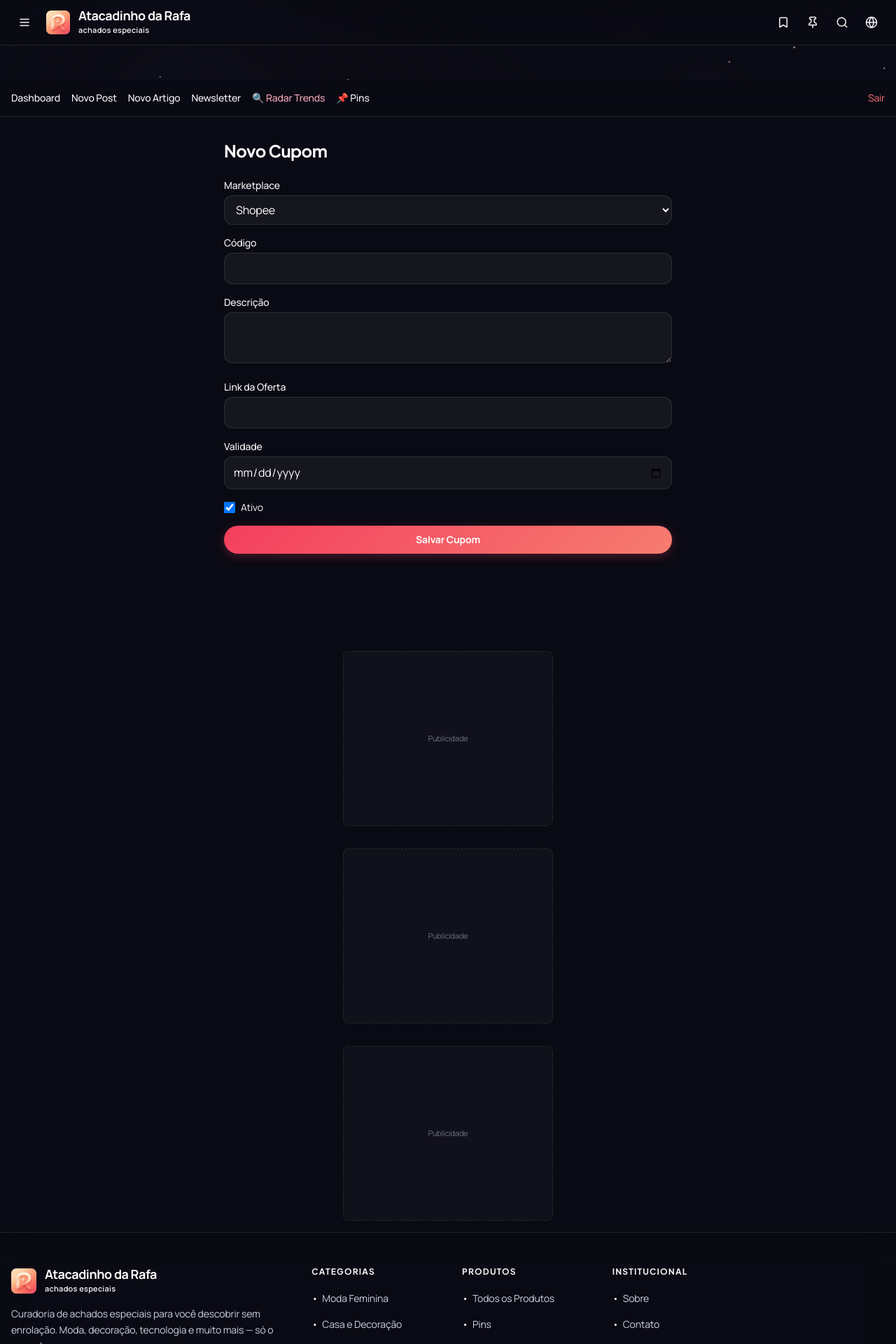
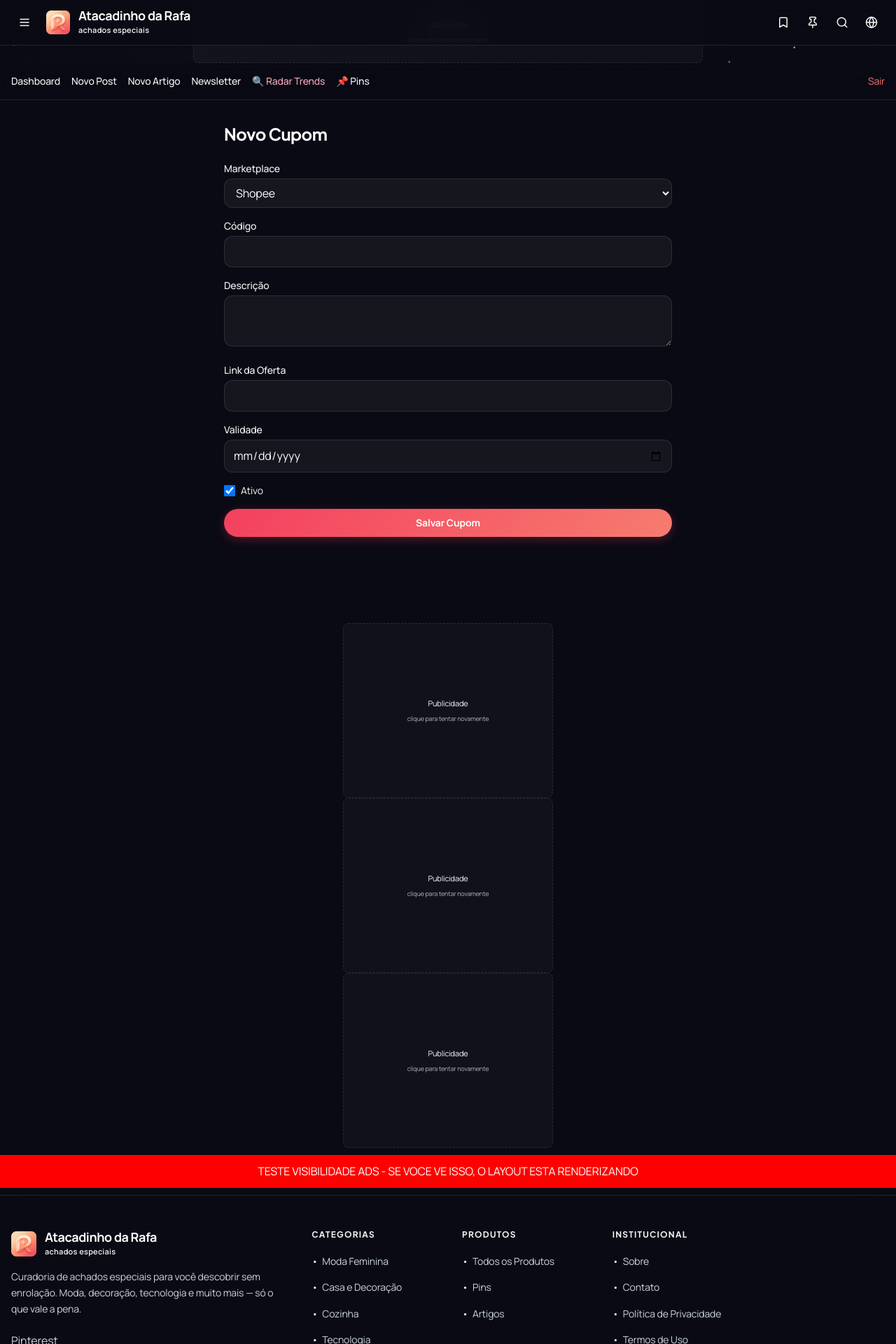
Before and after one commit to machadolucas13/atacadinho-da-rafa, a Next.js app: page /admin/novo-cupom in a window 1280 px wide. Shown: the top 1920 px of the page at 70% size. Built offline with nearby package versions, Linux system fonts and the light colour scheme; no server answers; sample sign-in values are in the browser's storage.

Commit message:
debug: add z-index to ads, test banner, loosen CSP, add console logs

```diff
--- a/next.config.js
+++ b/next.config.js
@@ -39,7 +39,7 @@ module.exports = {
           },
           {
             key: "Content-Security-Policy",
-            value: "default-src 'self'; script-src 'self' 'unsafe-inline' 'unsafe-eval' https://pagead2.googlesyndication.com https://russiaexternalkew.com https://*.googlesyndication.com https://*.google-analytics.com https://*.facebook.net https://*.fbcdn.net https://*.g.doubleclick.net https://*.google.com https://*.googleapis.com https://*.gstatic.com; style-src 'self' 'unsafe-inline' https://*.googleapis.com; img-src 'self' data: blob: https: http:; frame-src 'self' https://*.facebook.com https://*.google.com https://*.googleadservices.com https://*.doubleclick.net https://russiaexternalkew.com https://*.adsterra.com; connect-src 'self' https://*.google-analytics.com https://*.firebase.com https://*.firebaseio.com https://*.googleapis.com https://*.gstatic.com https://*.shopee.com.br https://*.amazon.com https://*.mercadolivre.com.br https://russiaexternalkew.com https://*.adsterra.com; font-src 'self' https://*.gstatic.com https://*.googleapis.com; object-src 'none'; frame-ancestors 'none';",
+            value: "default-src 'self'; script-src 'self' 'unsafe-inline' 'unsafe-eval' https: http:; style-src 'self' 'unsafe-inline' https:; img-src 'self' data: blob: https: http:; frame-src 'self' https: http:; connect-src 'self' https: http:; font-src 'self' https: http:; object-src 'none'; frame-ancestors 'none';",
           },
         ],
       },
--- a/src/app/layout.tsx
+++ b/src/app/layout.tsx
@@ -137,10 +137,20 @@ export default function RootLayout({
           style={{position: 'relative', zIndex: 10}}
         >
           {children}
-          <InContentAd />
+          <div style={{position:'relative',zIndex:50}}>
+            <InContentAd />
+          </div>
         </main>
-        <SmartlinkAd />
-        <FooterAd />
+        <div style={{position:'relative',zIndex:50}}>
+          <SmartlinkAd />
+        </div>
+        <div style={{position:'relative',zIndex:50}}>
+          <FooterAd />
+        </div>
+        {/* TEST: temporary debug banner - REMOVE AFTER TESTING */}
+        <div style={{position:'relative',zIndex:50,background:'red',color:'white',padding:'10px',textAlign:'center',margin:'10px 0'}}>
+          TESTE VISIBILIDADE ADS - SE VOCE VE ISSO, O LAYOUT ESTA RENDERIZANDO
+        </div>
         <Footer className="relative z-20" />
         <ScrollReveal />
         <PWAProvider />
--- a/src/components/ads/AdsterraAds.tsx
+++ b/src/components/ads/AdsterraAds.tsx
@@ -12,32 +12,56 @@ type AdProps = {
 export function Ad({ html, src, width, height }: AdProps) {
   const ref = useRef<HTMLDivElement>(null);
   const [error, setError] = useState(false);
+  const [attempt, setAttempt] = useState(0);
 
   useEffect(() => {
-    if (typeof window === "undefined" || !ref.current) return;
+    if (typeof window === "undefined") {
+      console.log("[Ad] Server-side, skipping");
+      return;
+    }
 
     const container = ref.current;
+    if (!container) {
+      console.log("[Ad] No container ref");
+      return;
+    }
+
+    console.log(`[Ad] Mounting ad attempt ${attempt + 1}`, { width, height, src });
+
     container.innerHTML = "";
 
-    let timeout: number;
+    const timeout = window.setTimeout(() => {
+      console.log(`[Ad] Timeout after 10s, showing fallback`);
+      setError(true);
+    }, 10000);
 
     try {
+      console.log("[Ad] Creating atOptions script");
       const atOptionsScript = document.createElement("script");
       atOptionsScript.type = "text/javascript";
       atOptionsScript.textContent = html;
       container.appendChild(atOptionsScript);
+      console.log("[Ad] atOptions script appended");
 
+      console.log("[Ad] Creating invoke script");
       const invokeScript = document.createElement("script");
       invokeScript.src = src;
       invokeScript.async = true;
-      invokeScript.onload = () => setError(false);
-      invokeScript.onerror = () => setError(true);
+      invokeScript.onload = () => {
+        console.log(`[Ad] Invoke script loaded successfully`);
+        window.clearTimeout(timeout);
+        setError(false);
+      };
+      invokeScript.onerror = (e) => {
+        console.log(`[Ad] Invoke script failed to load`, e);
+        window.clearTimeout(timeout);
+        setError(true);
+      };
       container.appendChild(invokeScript);
-
-      timeout = window.setTimeout(() => {
-        setError(true);
-      }, 10000);
-    } catch {
+      console.log("[Ad] Invoke script appended, waiting...");
+    } catch (err) {
+      console.log("[Ad] Error during script creation", err);
+      window.clearTimeout(timeout);
       setError(true);
     }
 
@@ -47,15 +71,24 @@ export function Ad({ html, src, width, height }: AdProps) {
         ref.current.innerHTML = "";
       }
     };
-  }, [html, src]);
+  }, [html, src, attempt]);
+
+  const retry = () => {
+    console.log("[Ad] Retrying...");
+    setError(false);
+    setAttempt((a) => a + 1);
+  };
 
   if (error) {
+    console.log("[Ad] Showing error fallback");
     return (
       <div
+        onClick={retry}
         style={{
           width,
           height,
           display: "flex",
+          flexDirection: "column",
           alignItems: "center",
           justifyContent: "center",
           background: "rgba(255,255,255,0.03)",
@@ -63,9 +96,11 @@ export function Ad({ html, src, width, height }: AdProps) {
           color: "#6b7280",
           fontSize: 11,
           borderRadius: 8,
+          cursor: "pointer",
         }}
       >
-        Publicidade
+        <span>Publicidade</span>
+        <span style={{ fontSize: 9, marginTop: 4, opacity: 0.7 }}>clique para tentar novamente</span>
       </div>
     );
   }
@@ -81,6 +116,7 @@ export function Ad({ html, src, width, height }: AdProps) {
         maxWidth: "100%",
         overflow: "hidden",
         position: "relative",
+        border: "1px solid rgba(255,255,255,0.05)",
       }}
     />
   );
@@ -138,7 +174,10 @@ export function TopAd() {
   }, []);
 
   return (
-    <div className="flex items-center justify-center w-full overflow-hidden py-3">
+    <div
+      className="flex items-center justify-center w-full overflow-hidden"
+      style={{ position: "relative", zIndex: 50 }}
+    >
       <Ad
         html={isMobile ? BANNER_320x50 : BANNER_728x90}
         src={isMobile ? BANNER_320x50_SRC : BANNER_728x90_SRC}
@@ -151,7 +190,10 @@ export function TopAd() {
 
 export function InContentAd() {
   return (
-    <div className="flex items-center justify-center w-full overflow-hidden py-4">
+    <div
+      className="flex items-center justify-center w-full overflow-hidden"
+      style={{ position: "relative", zIndex: 50 }}
+    >
       <Ad html={BANNER_300x250} src={BANNER_300x250_SRC} width={300} height={250} />
     </div>
   );
@@ -159,7 +201,10 @@ export function InContentAd() {
 
 export function FooterAd() {
   return (
-    <div className="flex items-center justify-center w-full overflow-hidden py-4">
+    <div
+      className="flex items-center justify-center w-full overflow-hidden"
+      style={{ position: "relative", zIndex: 50 }}
+    >
       <Ad html={BANNER_300x250} src={BANNER_300x250_SRC} width={300} height={250} />
     </div>
   );
@@ -167,7 +212,10 @@ export function FooterAd() {
 
 export function SmartlinkAd() {
   return (
-    <div className="flex items-center justify-center w-full overflow-hidden py-4">
+    <div
+      className="flex items-center justify-center w-full overflow-hidden"
+      style={{ position: "relative", zIndex: 50 }}
+    >
       <Ad html={SMARTLINK} src={SMARTLINK_SRC} width={300} height={250} />
     </div>
   );
```
